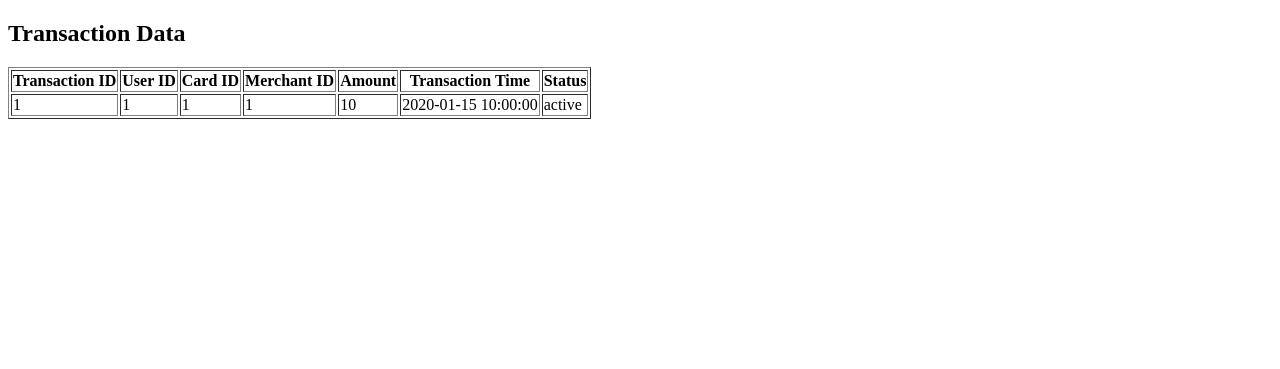
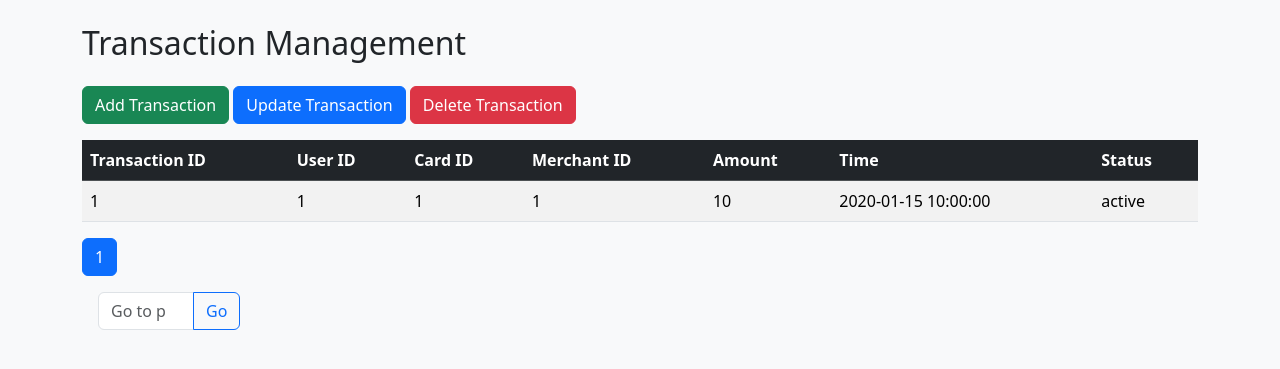
Before and after one commit to senthilVyTCDC/CEG-Ariyalur-Batch1, a Flask app: page /transaction in a window 1280 px wide. Shown: the top 369 px of the page. Run offline with Flask 3, Linux system fonts and the light colour scheme; tables that the repository leaves empty or names only in its code hold one stand-in row (values such as "Sample post").

Commit message:
added transactio

```diff
--- a/CreditCardFraud/App.py
+++ b/CreditCardFraud/App.py
@@ -1,34 +1,125 @@
-from flask import Flask, render_template
+from flask import Flask, render_template, request, redirect, url_for
 import mysql.connector
+import math
 
 app = Flask(__name__)
 
-# Connect to MySQL
-db = mysql.connector.connect(
-    host="localhost",
-    user="root",
-    password="revanth",  # change this
-    database="CreditCardFraud"
-)
-cursor = db.cursor(dictionary=True)
+# ---------- Database Connection ----------
+def get_db():
+    return mysql.connector.connect(
+        host="localhost",
+        user="root",
+        password="rajesh",   # change if needed
+        database="creditcardfraud",
+        port=3306
+    )
+
+# ---------------- HOME ----------------
 @app.route('/')
-def Home():
-    return render_template('index.html')
+def home():
+    return render_template("index.html")
 
+# ---------------- READ with Pagination ----------------
 @app.route('/transaction')
 def transaction():
-    cursor.execute("SELECT * FROM transaction_")
-    data = cursor.fetchall()
+    page = int(request.args.get('page', 1))
+    per_page = 100   # show 100 records per page
+    offset = (page - 1) * per_page
 
-    return render_template("transaction.html", records=data)
+    db = get_db()
+    cursor = db.cursor(dictionary=True)
 
-@app.route('/user')
-def user():
+    # Get total count
+    cursor.execute("SELECT COUNT(*) AS count FROM transaction_")
+    total = cursor.fetchone()['count']
+
+    # Get paginated records in ascending order (lowest transaction_id first)
+    cursor.execute("""
+        SELECT * FROM transaction_
+        ORDER BY transaction_id ASC
+        LIMIT %s OFFSET %s
+    """, (per_page, offset))
+    records = cursor.fetchall()
+
+    cursor.close()
+    db.close()
+
+    total_pages = math.ceil(total / per_page)
+
+    return render_template(
+        "transaction.html",
+        records=records,
+        page=page,
+        total_pages=total_pages
+    )
+
+# ---------------- ADD FORM PAGE ----------------
+@app.route('/add_form')
+def add_form():
+    return render_template("add.html")
+
+@app.route('/add', methods=['POST'])
+def add():
+    db = get_db()
     cursor = db.cursor()
-    cursor.execute("SELECT * FROM user")
-    data = cursor.fetchall()
-    print(data)   # 👈 ADD THIS LINE (important)
-    return render_template("user.html", records=data)
+    try:
+        cursor.execute("""
+            INSERT INTO transaction_
+            (user_id, card_id, merchant_id, amount, transaction_time, status)
+            VALUES (%s, %s, %s, %s, NOW(), %s)
+        """, (
+            request.form['user_id'],
+            request.form['card_id'],
+            request.form['merchant_id'],
+            request.form['amount'],
+            request.form['status']
+        ))
+        db.commit()
+    finally:
+        cursor.close()
+        db.close()
+    return redirect(url_for('transaction'))
+
+# ---------------- UPDATE FORM PAGE ----------------
+@app.route('/update_form')
+def update_form():
+    return render_template("update.html")
+
+@app.route('/update/<int:id>', methods=['POST'])
+def update(id):
+    amount = request.form.get('amount')
+    status = request.form.get('status')
+
+    db = get_db()
+    cursor = db.cursor()
+    try:
+        cursor.execute("""
+            UPDATE transaction_
+            SET amount=%s, status=%s
+            WHERE transaction_id=%s
+        """, (amount, status, id))
+        db.commit()
+    finally:
+        cursor.close()
+        db.close()
+    return redirect(url_for('transaction'))
+
+# ---------------- DELETE FORM PAGE ----------------
+@app.route('/delete_form')
+def delete_form():
+    return render_template("delete.html")
+
+@app.route('/delete/<int:id>', methods=['POST'])
+def delete(id):
+    db = get_db()
+    cursor = db.cursor()
+    try:
+        cursor.execute("DELETE FROM transaction_ WHERE transaction_id=%s", (id,))
+        db.commit()
+    finally:
+        cursor.close()
+        db.close()
+    return redirect(url_for('transaction'))
 
 if __name__ == "__main__":
     app.run(debug=True)
--- a/CreditCardFraud/templates/transaction.html
+++ b/CreditCardFraud/templates/transaction.html
@@ -1,24 +1,35 @@
 <!DOCTYPE html>
 <html>
 <head>
-    <title>Transaction Table</title>
+    <title>Transaction List</title>
+    <link rel="stylesheet" href="https://cdn.jsdelivr.net/npm/bootstrap@5.3.2/dist/css/bootstrap.min.css">
 </head>
-<body>
+<body class="bg-light">
 
-<h2>Transaction Data</h2>
+<div class="container mt-4">
+    <h2 class="mb-4">Transaction Management</h2>
 
-<table border="1">
+    <!-- Navigation Buttons -->
+    <div class="mb-3">
+        <a href="{{ url_for('add_form') }}" class="btn btn-success">Add Transaction</a>
+        <a href="{{ url_for('update_form') }}" class="btn btn-primary">Update Transaction</a>
+        <a href="{{ url_for('delete_form') }}" class="btn btn-danger">Delete Transaction</a>
+    </div>
 
+    <!-- Transaction Table -->
+    <table class="table table-striped table-hover">
+        <thead class="table-dark">
             <tr>
                 <th>Transaction ID</th>
                 <th>User ID</th>
                 <th>Card ID</th>
                 <th>Merchant ID</th>
                 <th>Amount</th>
-    <th>Transaction Time</th>
+                <th>Time</th>
                 <th>Status</th>
             </tr>
-
+        </thead>
+        <tbody>
         {% for row in records %}
         <tr>
             <td>{{ row.transaction_id }}</td>
@@ -30,8 +41,43 @@
             <td>{{ row.status }}</td>
         </tr>
         {% endfor %}
-
+        </tbody>
     </table>
 
+    <!-- Pagination Controls -->
+    <nav>
+        <ul class="pagination">
+            {% if page > 1 %}
+            <li class="page-item">
+                <a class="page-link" href="{{ url_for('transaction', page=page-1) }}">Previous</a>
+            </li>
+            {% endif %}
+
+            {% for p in range(1, total_pages+1) %}
+            {% if p >= page-2 and p <= page+2 %}
+            <li class="page-item {% if p == page %}active{% endif %}">
+                <a class="page-link" href="{{ url_for('transaction', page=p) }}">{{ p }}</a>
+            </li>
+            {% endif %}
+            {% endfor %}
+
+            {% if page < total_pages %}
+            <li class="page-item">
+                <a class="page-link" href="{{ url_for('transaction', page=page+1) }}">Next</a>
+            </li>
+            {% endif %}
+        </ul>
+
+        <!-- Jump to page form -->
+        <form method="get" action="{{ url_for('transaction') }}" class="d-inline-block ms-3">
+            <div class="input-group">
+                <input type="number" name="page" min="1" max="{{ total_pages }}" class="form-control" placeholder="Go to page">
+                <button type="submit" class="btn btn-outline-primary">Go</button>
+            </div>
+        </form>
+    </nav>
+</div>
+
+<script src="https://cdn.jsdelivr.net/npm/bootstrap@5.3.2/dist/js/bootstrap.bundle.min.js"></script>
 </body>
 </html>
```
Lines whose indentation alone changed are shown as unchanged.
